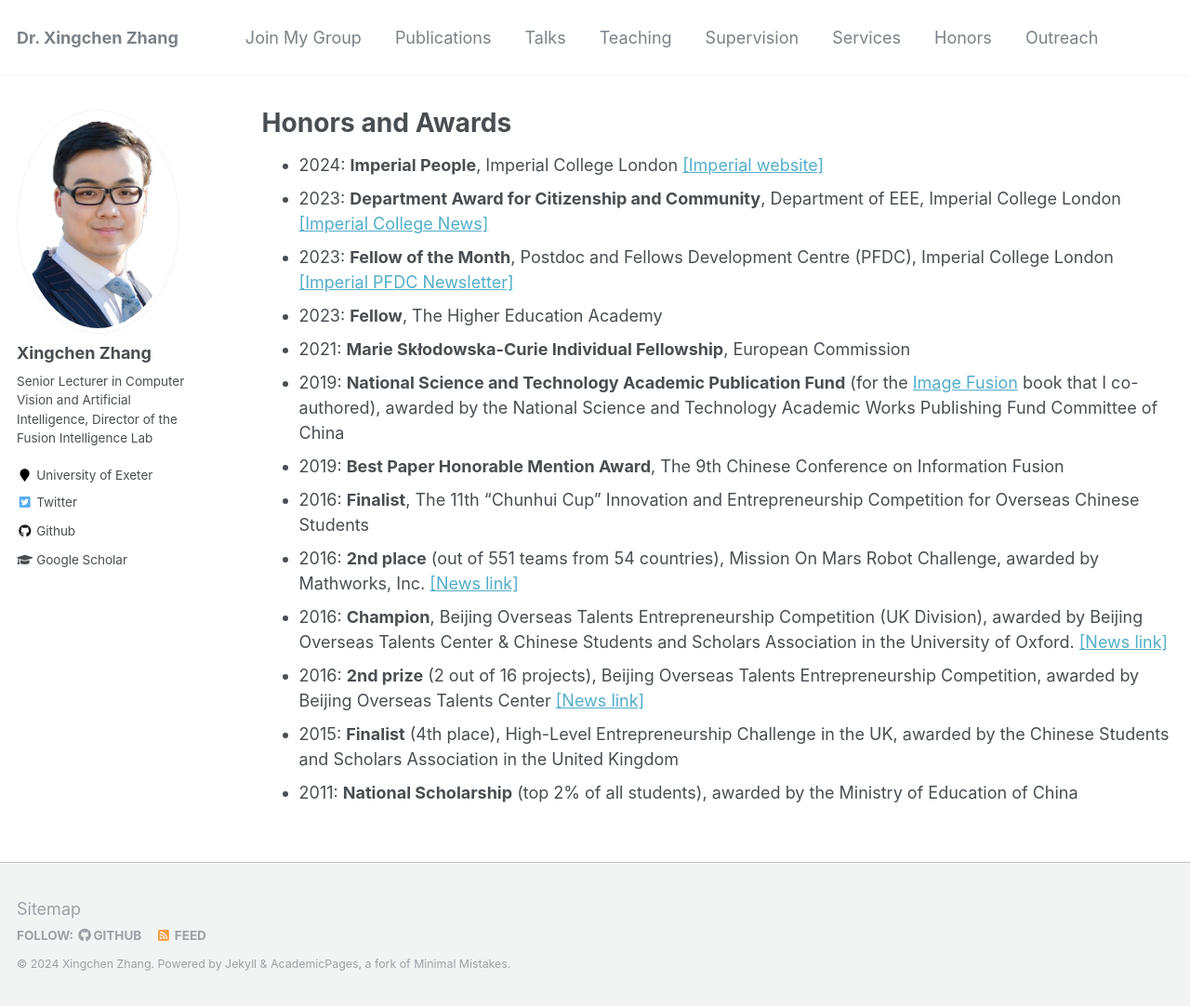
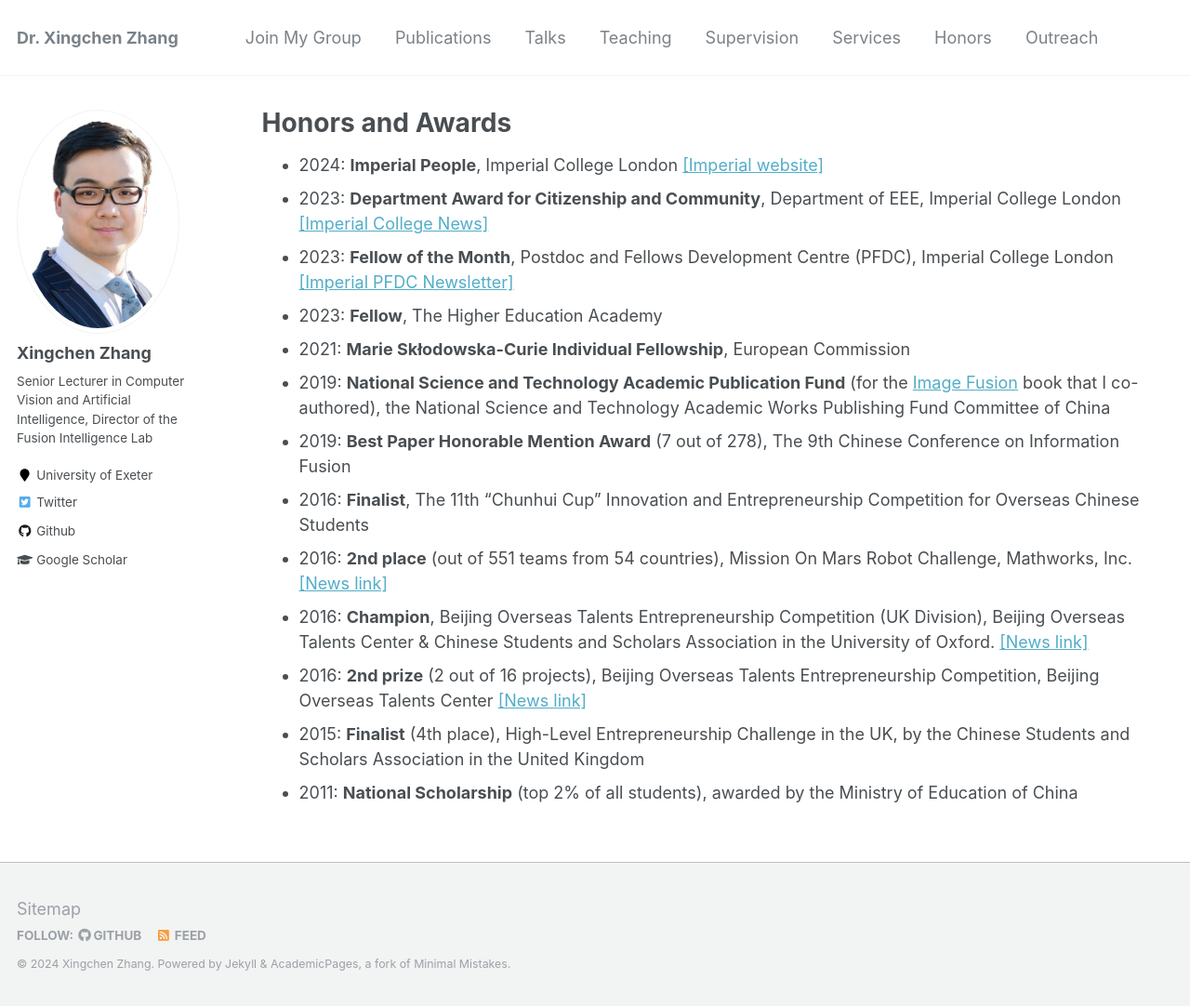
Before and after one commit to xingchenzhang/xingchenzhang.github.io, a Jekyll site: the page built from _pages/honors.md, in a window 1280 px wide and 1082 px high. Shown: the whole window at 93% size. Built offline with Jekyll 4.4.1, drawn with Linux system fonts in a browser that asks for light colours.

Commit message:
update honors

```diff
--- a/_pages/honors.md
+++ b/_pages/honors.md
@@ -12,11 +12,11 @@ author_profile: true
 - 2023: **Fellow of the Month**, Postdoc and Fellows Development Centre (PFDC), Imperial College London [[Imperial PFDC Newsletter]](https://icpostdocfellowsdevelopmentcentreepm.newsweaver.com/6fmnosak95/1fftgrnkwzim5ti3wepqzp?lang=en&a=2&p=11850824&t=4496005)
 - 2023: **Fellow**,  The Higher Education Academy
 - 2021: **Marie Skłodowska-Curie Individual Fellowship**, European Commission
-- 2019: **National Science and Technology Academic Publication Fund** (for the [Image Fusion](https://link.springer.com/book/10.1007/978-981-15-4867-3#aboutAuthors) book that I co-authored), awarded by the National Science and Technology Academic Works Publishing Fund Committee of China
-- 2019: **Best Paper Honorable Mention Award**, The 9th Chinese Conference on Information Fusion
+- 2019: **National Science and Technology Academic Publication Fund** (for the [Image Fusion](https://link.springer.com/book/10.1007/978-981-15-4867-3#aboutAuthors) book that I co-authored), the National Science and Technology Academic Works Publishing Fund Committee of China
+- 2019: **Best Paper Honorable Mention Award** (7 out of 278), The 9th Chinese Conference on Information Fusion
 - 2016:   **Finalist**, The 11th "Chunhui Cup" Innovation and Entrepreneurship Competition for Overseas Chinese Students
-- 2016:   **2nd place** (out of 551 teams from 54 countries), Mission On Mars Robot Challenge, awarded by Mathworks, Inc. [[News link]](https://www.sems.qmul.ac.uk/news/4297/sems-qstar-beat-over-550-to-win-second-prize-in-robot-competition)
-- 2016:   **Champion**, Beijing Overseas Talents Entrepreneurship Competition (UK Division), awarded by Beijing Overseas Talents Center & Chinese Students and Scholars Association in the University of Oxford. [[News link]](https://www.sems.qmul.ac.uk/news/4303/sems-students-win-2016-beijing-overseas-talent-entrepreneurship-challenge)
-- 2016:   **2nd prize** (2 out of 16 projects), Beijing Overseas Talents Entrepreneurship Competition, awarded by Beijing Overseas Talents Center [[News link]](https://www.sems.qmul.ac.uk/news/4311/beijing-overseas-talents-entrepreneurship-competition-more-success-for-sems-student)
-- 2015:  **Finalist** (4th place), High-Level Entrepreneurship Challenge in the UK, awarded by the Chinese Students and Scholars Association in the United Kingdom
+- 2016:   **2nd place** (out of 551 teams from 54 countries), Mission On Mars Robot Challenge, Mathworks, Inc. [[News link]](https://www.sems.qmul.ac.uk/news/4297/sems-qstar-beat-over-550-to-win-second-prize-in-robot-competition)
+- 2016:   **Champion**, Beijing Overseas Talents Entrepreneurship Competition (UK Division), Beijing Overseas Talents Center & Chinese Students and Scholars Association in the University of Oxford. [[News link]](https://www.sems.qmul.ac.uk/news/4303/sems-students-win-2016-beijing-overseas-talent-entrepreneurship-challenge)
+- 2016:   **2nd prize** (2 out of 16 projects), Beijing Overseas Talents Entrepreneurship Competition, Beijing Overseas Talents Center [[News link]](https://www.sems.qmul.ac.uk/news/4311/beijing-overseas-talents-entrepreneurship-competition-more-success-for-sems-student)
+- 2015:  **Finalist** (4th place), High-Level Entrepreneurship Challenge in the UK, by the Chinese Students and Scholars Association in the United Kingdom
 - 2011: **National Scholarship** (top 2% of all students), awarded by the Ministry of Education of China
```
Also changed, not shown: _pages/service.md (+2 -0 lines).
